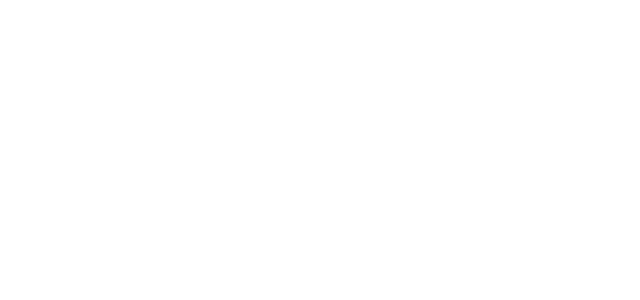
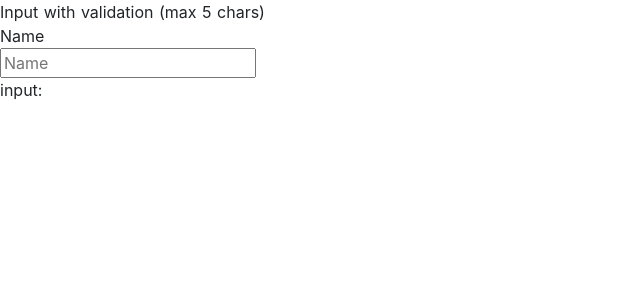
Before and after one commit to 0x5050/budget, a Nuxt app: page /components_page in a window 1280 px wide. Before the commit this address had no page. Shown: the top 300 px of the page, without its empty margins (0-640 px from the left). Built offline with nearby package versions, Linux system fonts and the light colour scheme.

Commit message:
Created basic page for tests

```diff
--- /dev/null
+++ b/pages/components_page.vue
@@ -0,0 +1,36 @@
+<template>
+  <div>
+    Input with validation (max 5 chars)
+    <m-input
+      placeholder="Name"
+      :validation-message="validation"
+      :value="text"
+      @input="setText"
+    />
+    input: {{ text }}
+  </div>
+</template>
+
+<script>
+import MInput from '../components/molecules/validated-input'
+
+export default {
+  name: 'PAtomsPage',
+  components: { MInput },
+  data: () => ({
+    text: '',
+    validationMessage: '',
+  }),
+  computed: {
+    validation() {
+      const max_chars = 5
+      return this.text.length >= max_chars ? 'Error message' : ''
+    }
+  },
+  methods: {
+    setText (text) {
+      this.text = text
+    }
+  },
+}
+</script>
```
